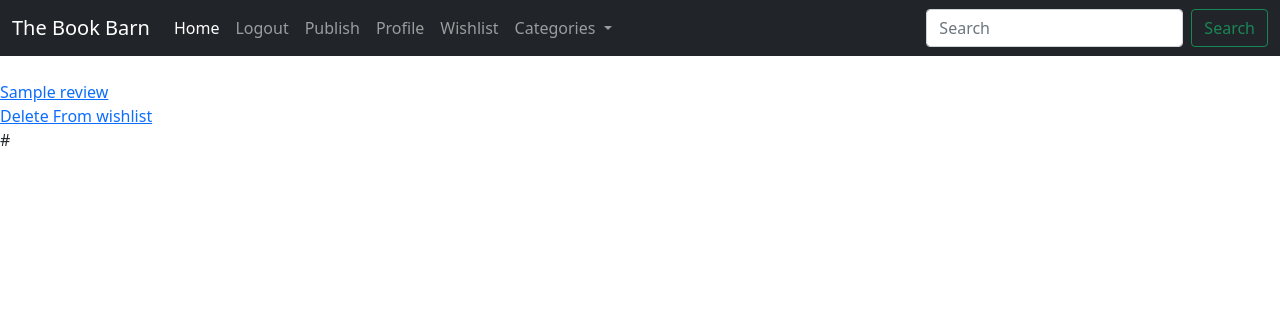
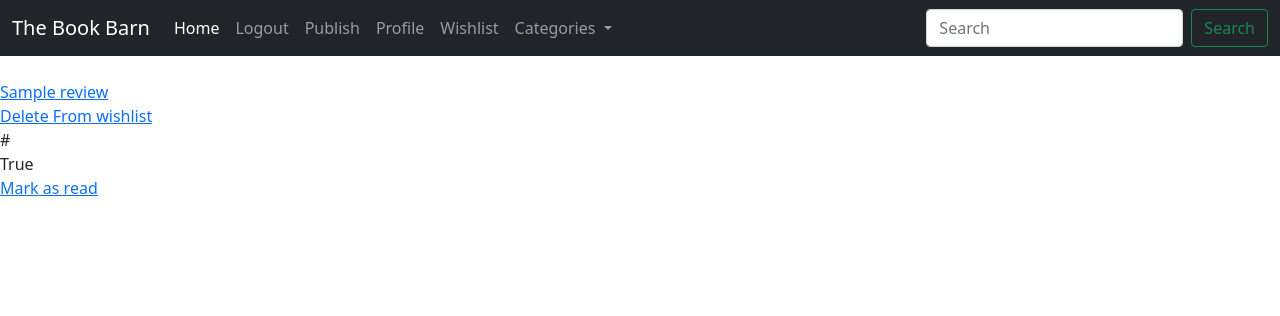
Before and after one commit to neil314159/portfolio-project-4, a Django app: page /wishlist/ in a window 1280 px wide. Shown: the top 316 px of the page. Run offline with Django 3.2, Linux system fonts and the light colour scheme; a user stored in the database is signed in; tables that the repository leaves empty hold one stand-in row (values such as "Sample post").

Commit message:
Add function to toggle boolean value of wishlist books to indicate of they are read/unread

```diff
--- a/reviews/urls.py
+++ b/reviews/urls.py
@@ -7,6 +7,7 @@ urlpatterns = [
     path('wishlist/', views.WishlistListView.as_view(), name='wishlist'),
     path('wishlist/remove/<int:pk>', views.WishListDeleteView.as_view(), name='remove_wishlist'),
     path('wishlist/add/<int:id>', views.add_to_wishlist, name='add_wishlist'),
+    path('wishlist/toggle/<int:id>', views.wishlist_toggle_read, name='toggle_wishlist'),
     path('deleteprofile/<int:pk>', views.UserDeleteView.as_view(), name='deleteprofile'),
     path('search/', views.ReviewSearchResultsListView.as_view(), name='search_results'),
     path('<slug:slug>/edit/', views.ReviewUpdateView.as_view(), name="review_edit"),
--- a/reviews/views.py
+++ b/reviews/views.py
@@ -191,16 +191,16 @@ def add_to_wishlist(request, id):
     WishlistItem.objects.create(author=request.user, review=bookreview)
     return HttpResponseRedirect(reverse_lazy('wishlist'))
 
+@login_required
+def wishlist_toggle_read(request, id):
 
-def wishlist_toggle_read(request, id):
-    # new_book = WishlistItem()
-    # new_book.author = request.user
-    # queryset = Review.objects.filter(id=id)
-    # WishlistItem.objects.get
-    # try:
-    #     bookreview = Review.objects.get(id=id)
-    # except:
-    WishlistItem.objects.create(author=request.user, review=bookreview)
+    try:
+        wishlist = WishlistItem.objects.get(id=id)
+    except:
+        return HttpResponseRedirect(reverse_lazy('wishlist'))
+    wishlist.book_marked_as_read = not wishlist.book_marked_as_read
+    wishlist.save()
+
     return HttpResponseRedirect(request.META['HTTP_REFERER'])
 
 
--- a/templates/wishlist_view.html
+++ b/templates/wishlist_view.html
@@ -26,6 +26,8 @@
     <a href="{% url 'remove_wishlist' wish.id %}">Delete From wishlist</a>
     <br>
     {{wish.review.purchase_link}}<br>
+    {{wish.book_marked_as_read}}<br>
+    <a href="{% url 'toggle_wishlist' wish.id %}">Mark as read</a><br>
     </tr>
     {% endfor %}
     </table>
```
